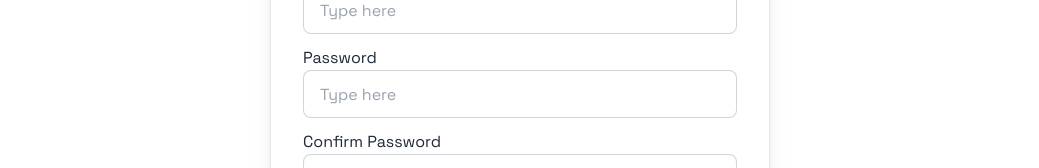
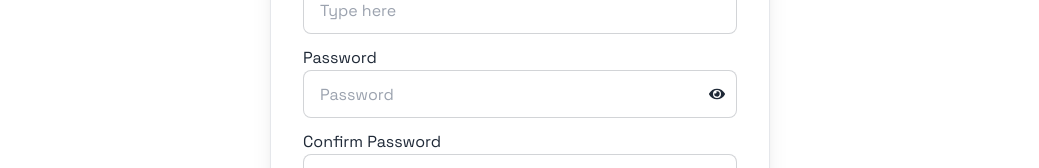
Before and after one commit to Alok4D/all-assignmentRepo-make-private-to-public, a React (Vite) app: page /register in a window 1280 px wide. Shown: the part 471-639 px from the top of the page, without its empty margins (120-1159 px from the left). Built offline with nearby package versions, Linux system fonts and the light colour scheme; no server answers; a web font is replaced by a local one.

Commit message:
add eye icons

```diff
--- a/src/Components/Login-Page/Register-page/Register.jsx
+++ b/src/Components/Login-Page/Register-page/Register.jsx
@@ -5,6 +5,8 @@ import { AuthContext } from "../../Auth-Provider/AuthProvider";
 import { ToastContainer, toast } from 'react-toastify';
 import 'react-toastify/dist/ReactToastify.css';
 import { updateProfile } from "firebase/auth";
+
+import { FaEye, FaEyeSlash } from "react-icons/fa";
 
 
 const Register = () => {
@@ -22,7 +24,9 @@ const Register = () => {
 
 
     const {registerUser, setUser} = useContext(AuthContext)
-    const [error, setError] = useState("")
+    const [error, setError] = useState('');
+    const [success, setSuccess] = useState('');
+    const [showPassword, setShowPassword] = useState(false);
 
 
 
@@ -34,14 +38,22 @@ const Register = () => {
         const confirmPassword = e.target.confirmPassword.value;
         const photo = e.target.photo.value;
 
-        if(password.length<6){
-            setError("Password must be 6 characters")
-            return
+        if(password.length < 6){
+            setError("Password should be at least must be 6 characters")
+            return;
         }
-        else if(password !== confirmPassword){
-            setError("Password didn't match")
-            return
+        else if(!/[A-Z]/.test(password)){
+            setError('password must contain at least 1 upper case character!')
+            return;
         }
+
+        // else if(password !== confirmPassword){
+        //     setError("Password didn't match")
+        //     return
+        // }
+
+
+        // reset error
         setError('');
 
 
@@ -50,18 +62,16 @@ const Register = () => {
         registerUser(email, password)
         .then(result=>{
             toast.success('User Create Successfully!')
-
            // update profile
            updateProfile(result.user, {
             displayName: name,
             photoURL: photo,
         })
-
             setUser(result.user)
         })
-        .catch(error=> {
+        .catch(error => {
             console.error(error)
-            toast.error('Already this email exit!')
+            toast.error('Already This Email Exit!');
         })
 
     }
@@ -85,15 +95,23 @@ const Register = () => {
                </div>
                <div>
                <p>Email</p>
-                <input name='email' type="text" placeholder="Type here" className="input input-bordered w-full " />
+                <input name='email' type="text" placeholder="Type here" className="input input-bordered w-full " required/>
                </div>
                <div>
                <p>Password</p>
-                <input name='password' type="text" placeholder="Type here" className="input input-bordered w-full " />
+              <div className="relative">
+              <input name='password' type={ showPassword ? "text" : "password"} placeholder="Password" className="input input-bordered w-full " required/>
+                <span className="absolute top-4 right-3" onClick={ () => setShowPassword(!showPassword)}>
+                    {
+                        showPassword ? <FaEyeSlash></FaEyeSlash> : <FaEye></FaEye>
+                    }
+                </span>
+              </div>
+
                </div>
                <div>
                <p>Confirm Password</p>
-                <input name='confirmPassword' type="text" placeholder="Type here" className="input input-bordered w-full " />
+                <input name='confirmPassword' type="text" placeholder="Type here" className="input input-bordered w-full " required />
                </div>
 
                 {
```
Also changed, not shown: src/Components/Auth-Provider/AuthProvider.jsx (+0 -10 lines).
